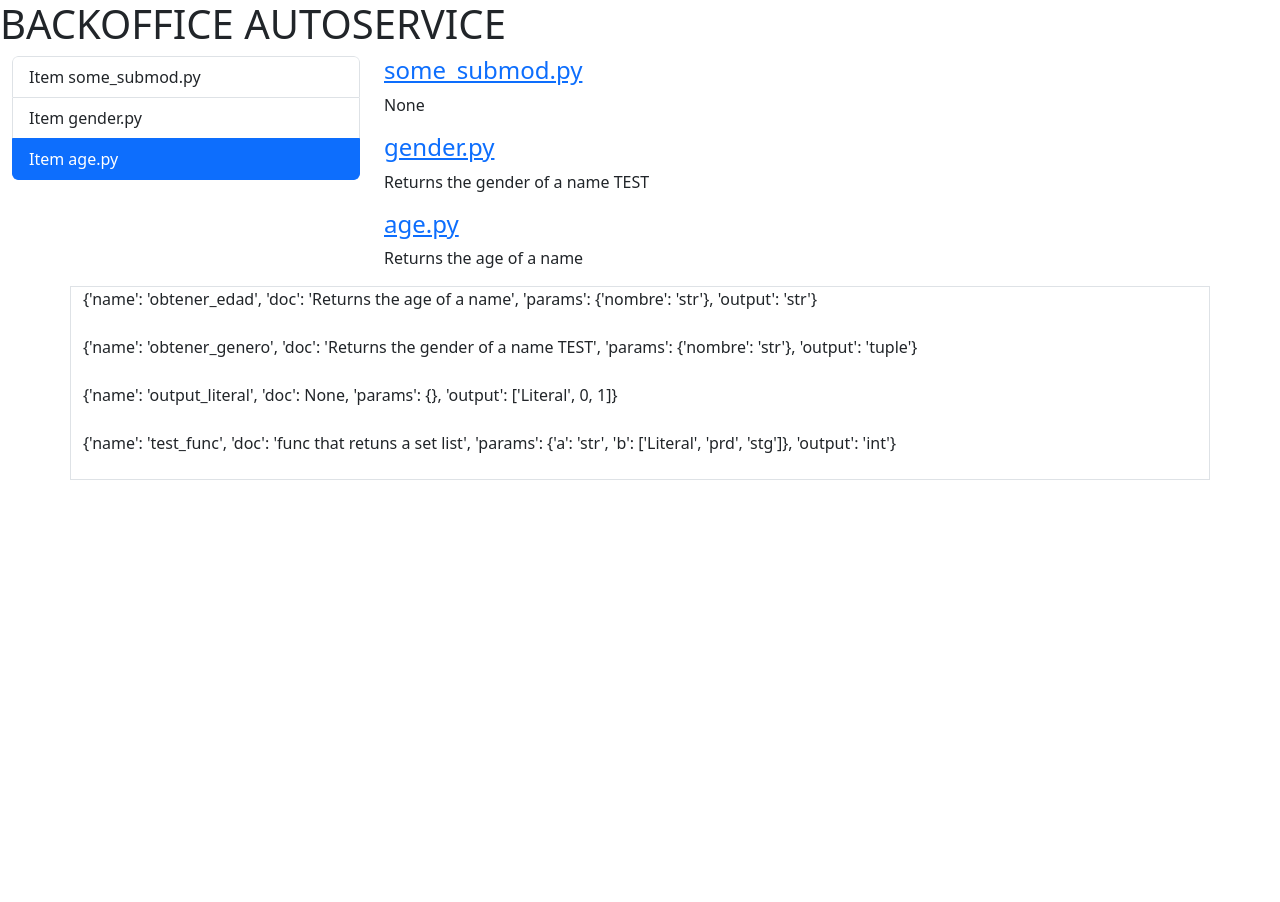
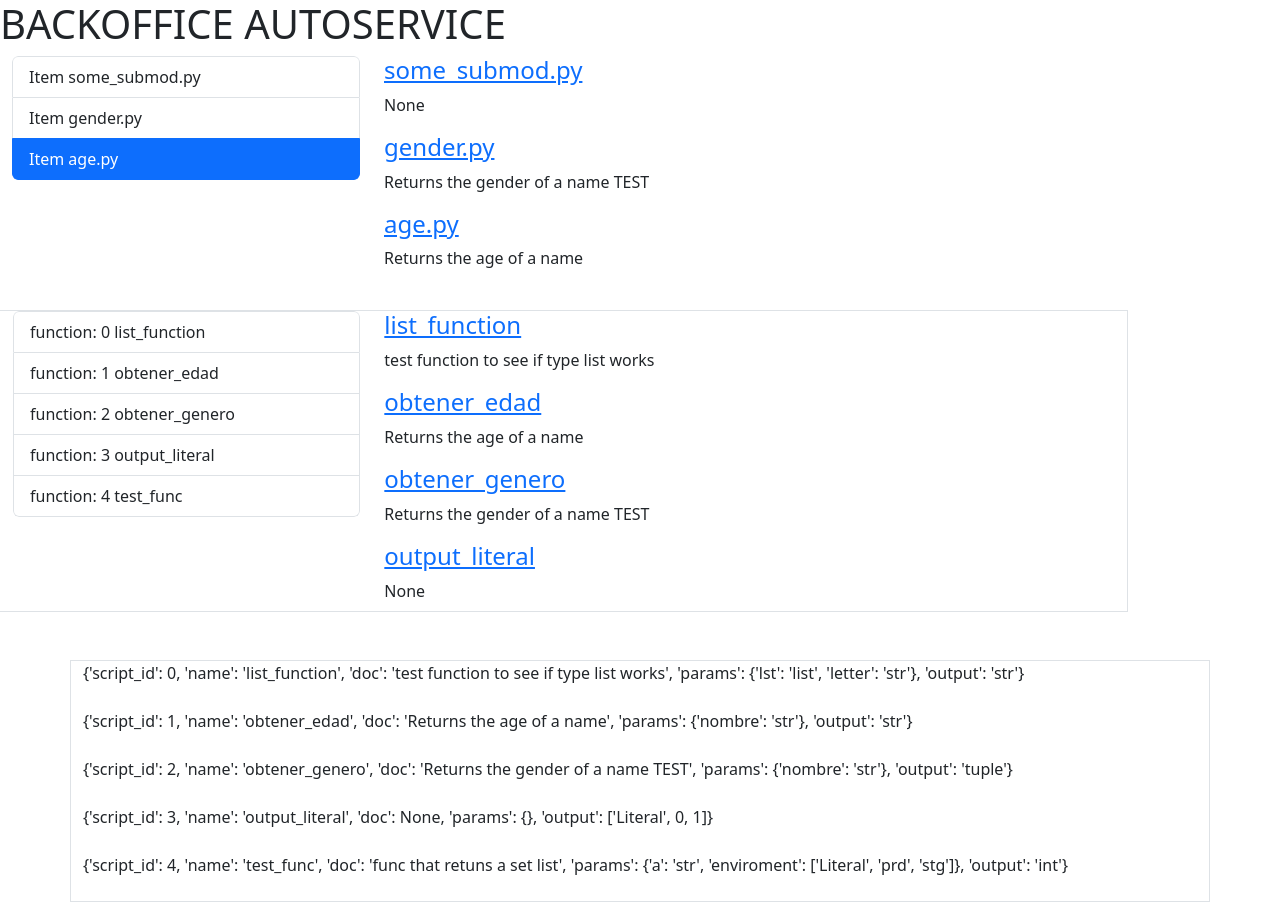
Before and after one commit to JavierHerreraPadilla/backoffice, a FastAPI app: page / in a window 1280 px wide. Before the commit the page ends 800 px from the top, so only its background shows below. Run offline with FastAPI, Linux system fonts and the light colour scheme.

Commit message:
Implemented a dinamic for based on the arguments that thhe script takes

```diff
--- a/bo_scripts/age.py
+++ b/bo_scripts/age.py
@@ -24,6 +24,10 @@ def obtener_edad(nombre: str) -> str:
     except requests.RequestException as e:
         return f"Error de conexión: {e}"
 
+def list_function(lst: list, letter: str) -> str:
+    """test function to see if type list works"""
+    return "Something"
+
 if __name__ == "__main__":
     genders = {}
     for name in names:
--- a/bo_scripts/some_submod.py
+++ b/bo_scripts/some_submod.py
@@ -3,7 +3,7 @@ from typing import List, Literal, Optional
 
 """A TESTING MODULE"""
 
-def test_func(a: str, b: Literal["prd", "stg"]) -> int:
+def test_func(a: str, enviroment: Literal["prd", "stg"]) -> int:
     """func that retuns a set list"""
     return 35
 
--- a/src/routes/get.py
+++ b/src/routes/get.py
@@ -19,17 +19,48 @@ script_directory = pathlib.Path("./bo_scripts")
 @router.get("/", response_class=HTMLResponse)
 async def read_root(request: Request):
     scripts = get_python_scripts()
-    function_info = [{"name": func[1].__name__,
-                      "doc": func[1].__doc__,
-                       "params": {param_name:param_type.annotation.__name__ if not is_type_literal(param_type) else [param_type.annotation.__name__] + list(param_type.annotation.__args__ )
-                                  for param_name, param_type in func[2].items()},
-                        "output": func[3].__name__ if not is_type_literal(func[3]) else [func[3].__name__] + list(func[3].__args__)
-                        }
-                        for func in FUNCS]
+    # this is fucked up list cpmprehension
+    function_info = [
+                        {
+                         "script_id": FUNCS.index(func),
+                         "name": func[1].__name__,
+                         "doc": func[1].__doc__,
+                         "params": {
+                                    param_name:param_type.annotation.__name__
+                                    if not is_type_literal(param_type)
+                                    else [param_type.annotation.__name__] + list(param_type.annotation.__args__ )
+                                    for param_name, param_type in func[2].items()
+                                    },
+                         "output": func[3].__name__ if not is_type_literal(func[3]) else [func[3].__name__] + list(func[3].__args__)
+                         }
+                         for func in FUNCS
+                     ]
 
     return templates.TemplateResponse("index.html", {"request": request,
                                                      "scripts": list(scripts),
                                                      "func_info": function_info})
+
+
+@router.get("/function/{function_id}")
+def render_function(function_id: int, request: Request):
+    if function_id > len(FUNCS) - 1:
+        raise HTTPException(status_code=status.HTTP_404_NOT_FOUND, detail="function not found")
+    function: list = FUNCS[function_id]
+    function_info: dict =  {
+        "id": function_id,
+        "name":function[0],
+        "params":{
+                    param_name:param_type.annotation.__name__
+                    if not is_type_literal(param_type)
+                    else [param_type.annotation.__name__] + list(param_type.annotation.__args__ )
+                    for param_name, param_type in function[2].items()
+                    },
+        "output": function[3].__name__ if not is_type_literal(function[3]) else [function[3].__name__] + list(function[3].__args__)
+    }
+    return templates.TemplateResponse("function.html",
+                                      {"request": request,
+                                      "function": function_info}
+                                      )
 
 
 @router.get("/users", response_model=Dict)
--- a/src/templates/index.html
+++ b/src/templates/index.html
@@ -31,6 +31,35 @@
 </div>
 
 
+<div class="container row center mt-4 border">
+  <div class="col-4">
+<div id="list-example" class="list-group overflow-auto">
+  {% for func in func_info %}
+  <a class="list-group-item list-group-item-action" href="#list-item-{{ func.script_id }}">function: {{ func.script_id }} {{ func.name }}</a>
+  {% endfor %}
+
+</div>
+</div>
+<div class="col-8">
+<div data-bs-spy="scroll" data-bs-target="#list-example" data-bs-offset="0" class="scrollspy-example overflow-auto" tabindex="0" style="max-width: 95%; max-height: 300px;">
+
+  {% for func in func_info %}
+  <h4 id="list-item-{{ func.script_id }}">
+      <a href="{{ url_for('render_function', function_id=func.script_id) }}" target="_blank">
+      {{ func.name }}
+  </h4>
+      </a>
+  <p>
+      {{ func.doc }}
+  </p>
+  {% endfor %}
+
+</div>
+</div>
+</div>
+
+<br><br>
+
 <div class="container border">
   {% for func in func_info %}
   {{ func }} <br><br>
```
Also changed, not shown: src/routes/post.py (+11 -1 lines), src/templates/function.html (added, +30 -0 lines).
